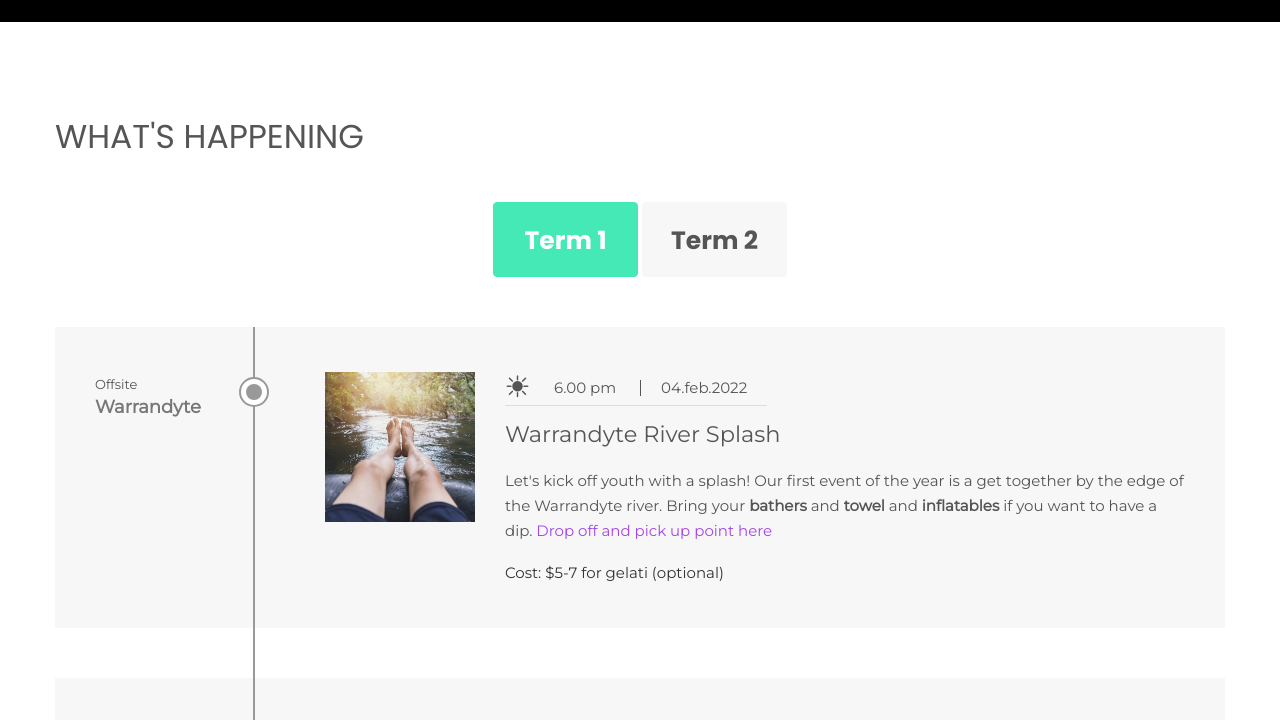
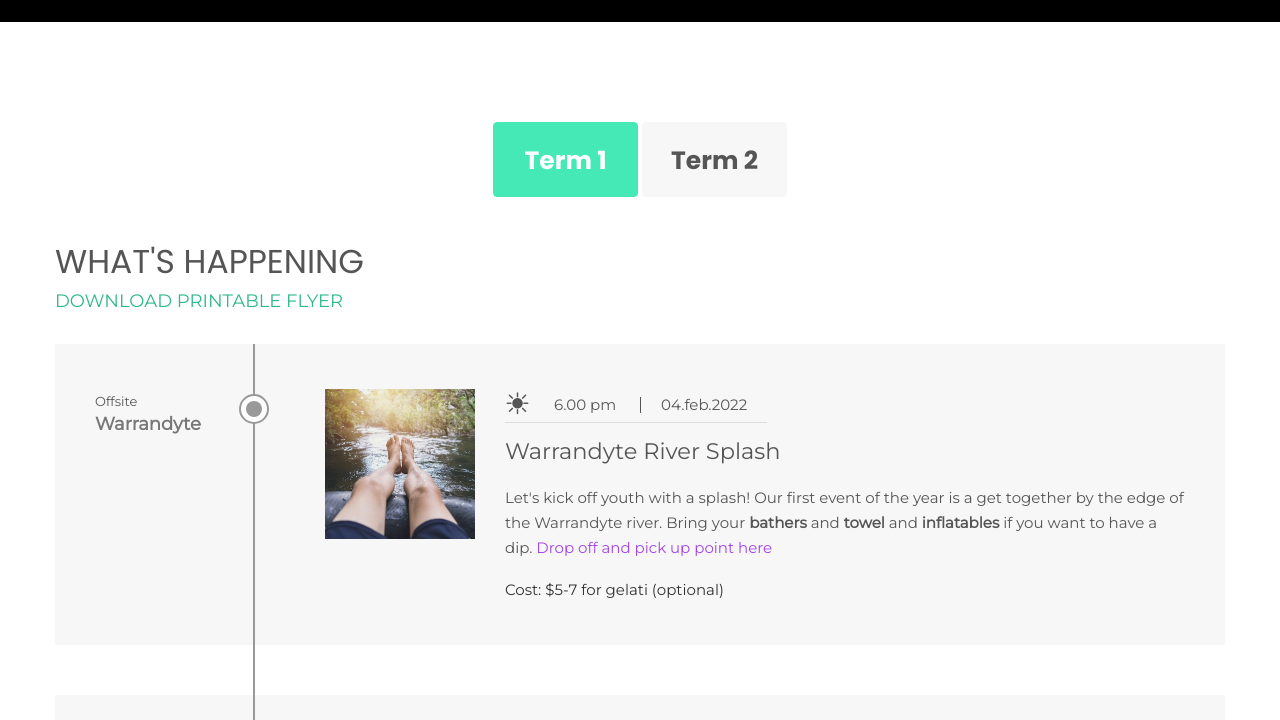
Before and after one commit to luvyouth/luvyouth-com.github.io, a plain HTML site: page index.html in a window 1280 px wide. Shown: the part 54-774 px from the top of the page. Drawn offline with Linux system fonts and the light colour scheme; a script that the page names is missing; files whose address does not match are found by name.

Commit message:
add printable flyer

```diff
--- /dev/null
+++ b/css/youth.css
@@ -0,0 +1,15 @@
+h1.with-subtitle {
+  margin-bottom: 0px;
+  padding-bottom: 0.8rem;
+}
+
+a.subtitle {
+  font-size: 1.2rem;
+  display: inline-block;
+  padding-bottom: 2rem;
+  color: #2fb88c;
+}
+
+a.subtitle:hover {
+  text-decoration: underline;
+}
--- a/index.html
+++ b/index.html
@@ -36,6 +36,8 @@
     <link rel="stylesheet" href="css/responsive.css">
     <!-- color css -->
     <link href="css/color/skin-green.css" rel="stylesheet">
+    <!-- custom luvyouth -->
+    <link href="css/youth.css" rel="stylesheet">
 
     <!-- modernizr css -->
     <script src="js/vendor/modernizr-3.11.2.min.js"></script>
@@ -125,9 +127,6 @@
             <div class="container">
                 <div class="row">
                     <div class="col-12">
-                        <h1 class="section-title pb30">What's happening</h1>
-                    </div>
-                    <div class="col-12">
                         <div class="tab-menu-list tml-02 mb50 text-center">
                             <ul class="nav d-block timeline-tab" role="tablist">
                                 <li role="presentation"><a class="active" href="#day-02-one" aria-controls="day-02-one"
@@ -144,6 +143,10 @@
                         <!-- Tab panes -->
                         <div class="tab-content">
                             <div role="tabpanel" class="tab-pane fade show active" id="day-02-one">
+
+                                <h1 class="section-title pb30 with-subtitle">What's happening</h1>
+                                <a class="subtitle" href="downloads/2022_term_one_and_two_flyer.jpg" target="_blank">DOWNLOAD PRINTABLE FLYER</a>
+
                                 <div class="total-timeline">
                                     <!--single timeline start-->
                                     <div class="single-timeline shadow-box">
```
Also changed, not shown: downloads/2022_term_one_and_two_flyer.jpg (added).
